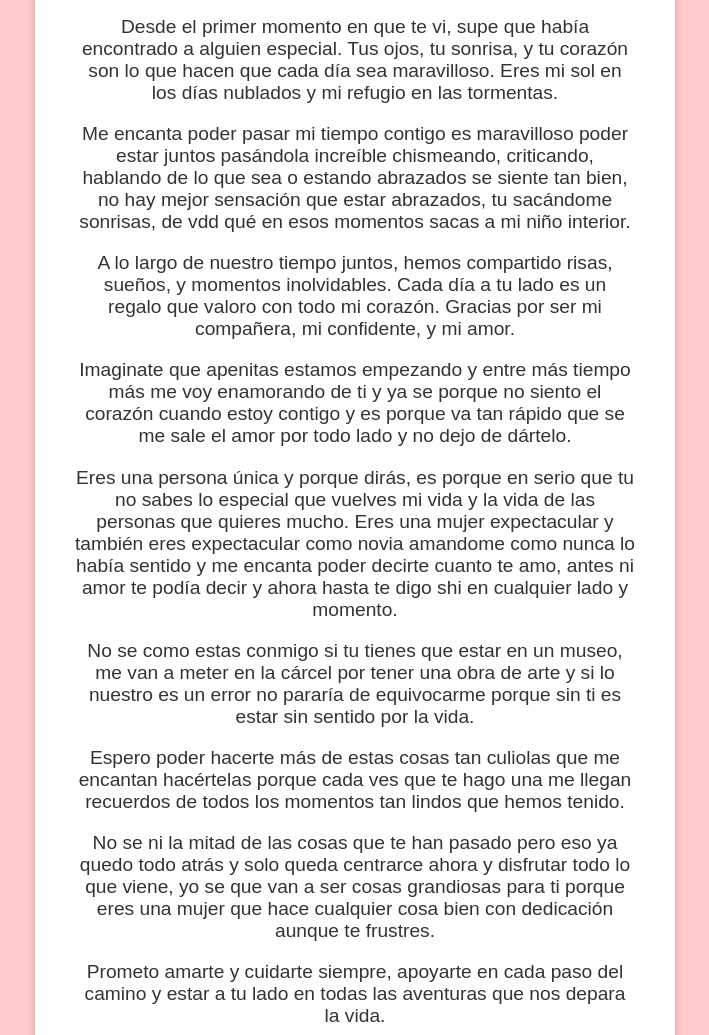
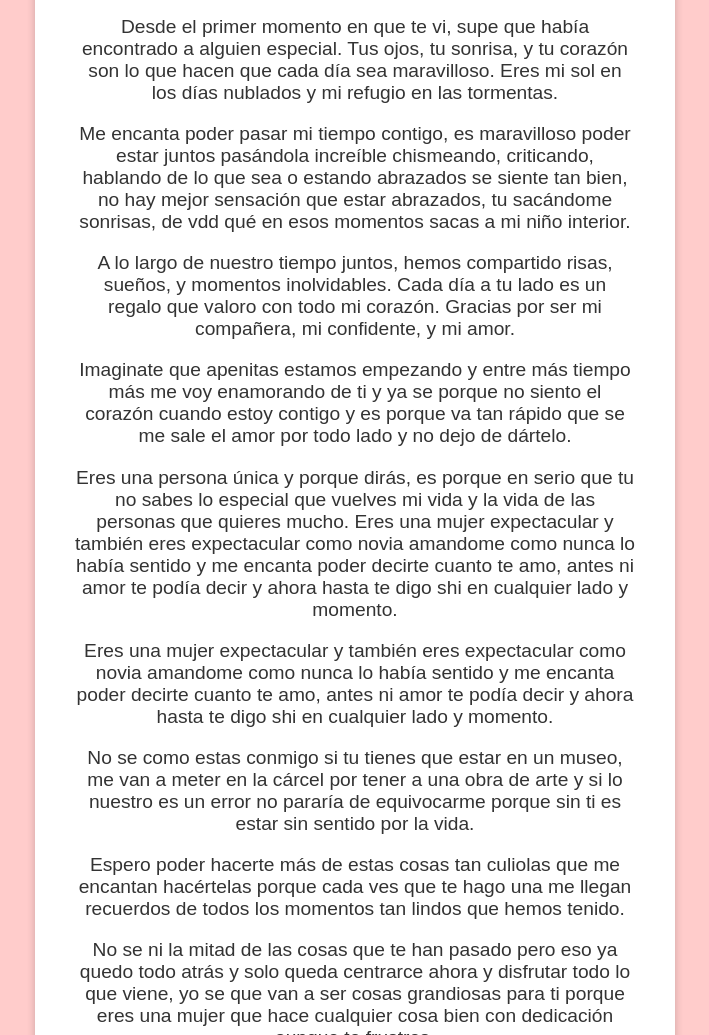
Before and after one commit to Picarita/princessa, a plain HTML site: page index.html in a window 1280 px wide. Shown: the part 254-1289 px from the top of the page, without its empty margins (285-994 px from the left). Drawn offline with Linux system fonts and the light colour scheme.

Commit message:
Update index.html

```diff
--- a/index.html
+++ b/index.html
@@ -20,21 +20,26 @@
             </p>
 
             <p>
-                Me encanta poder pasar mi tiempo contigo es maravilloso poder estar juntos pasándola increíble chismeando, criticando, hablando de lo que sea o estando abrazados se siente tan bien, no hay mejor sensación que estar abrazados, tu sacándome sonrisas, de vdd qué en esos momentos sacas a mi niño interior.
+                Me encanta poder pasar mi tiempo contigo, es maravilloso poder estar juntos pasándola increíble chismeando, criticando, hablando de lo que sea o estando abrazados se siente tan bien, no hay mejor sensación que estar abrazados, tu sacándome sonrisas, de vdd qué en esos momentos sacas a mi niño interior.
             </p>
 
             <p>
                 A lo largo de nuestro tiempo juntos, hemos compartido risas, sueños, y momentos inolvidables. Cada día a tu lado es un regalo que valoro con todo mi corazón. Gracias por ser mi compañera, mi confidente, y mi amor.
             </p>
 
-            <p>Imaginate que apenitas estamos empezando y entre más tiempo más me voy enamorando de ti y ya se porque no siento el corazón cuando estoy contigo y es porque va tan rápido que se me sale el amor por todo lado y no dejo de dártelo.
+            <p>
+                Imaginate que apenitas estamos empezando y entre más tiempo más me voy enamorando de ti y ya se porque no siento el corazón cuando estoy contigo y es porque va tan rápido que se me sale el amor por todo lado y no dejo de dártelo.
             </p>
 
             <p>
                 Eres una persona única y porque dirás, es porque en serio que tu no sabes lo especial que vuelves mi vida y la vida de las personas que quieres mucho. Eres una mujer expectacular y también eres expectacular como novia amandome como nunca lo había sentido y me encanta poder decirte cuanto te amo, antes ni amor te podía decir y ahora hasta te digo shi en cualquier lado y momento.
             </p>
 
-            <p>No se como estas conmigo si tu tienes que estar en un museo, me van a meter en la cárcel por tener una obra de arte y si lo nuestro es un error no pararía de equivocarme porque sin ti es estar sin sentido por la vida.
+            <p>
+                Eres una mujer expectacular y también eres expectacular como novia amandome como nunca lo había sentido y me encanta poder decirte cuanto te amo, antes ni amor te podía decir y ahora hasta te digo shi en cualquier lado y momento.
+            </p>
+
+            <p>No se como estas conmigo si tu tienes que estar en un museo, me van a meter en la cárcel por tener a una obra de arte y si lo nuestro es un error no pararía de equivocarme porque sin ti es estar sin sentido por la vida.
             </p>
 
             <p>Espero poder hacerte más de estas cosas tan culiolas que me encantan hacértelas porque cada ves que te hago una me llegan recuerdos de todos los momentos tan lindos que hemos tenido.
```
